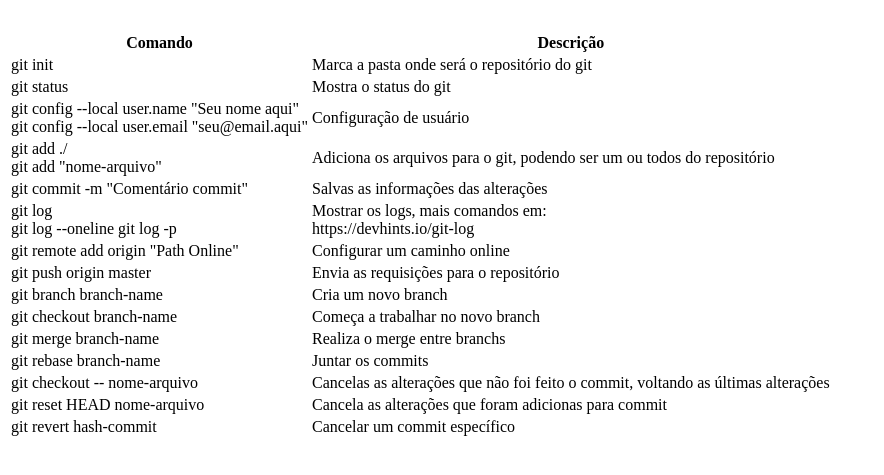
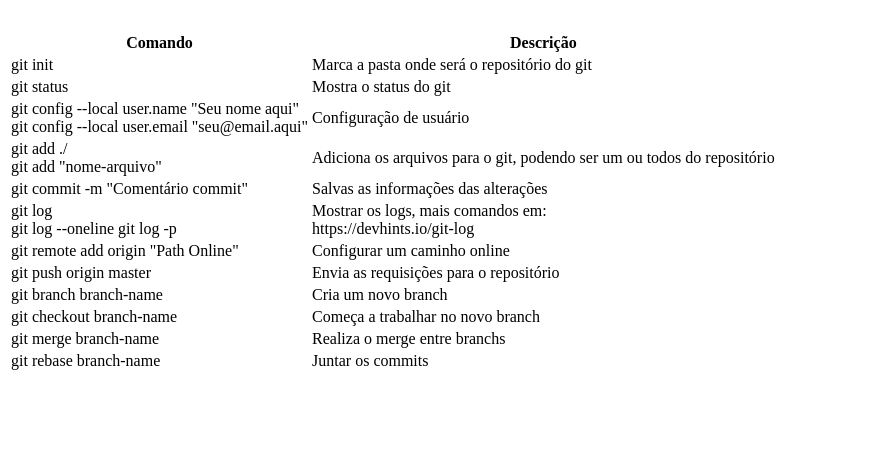
Before and after one commit to Renatob90/GitTest, a plain HTML site: page Index.html in a window 1280 px wide. Shown: the part 87-562 px from the top of the page, without its empty margins (0-884 px from the left). Drawn offline with Linux system fonts and the light colour scheme.

Commit message:
Revert "testando revert"
This reverts commit bcebfaff1981ebed7a1e0f7650ca5e7ca3f9affe.

```diff
--- a/Index.html
+++ b/Index.html
@@ -69,18 +69,6 @@
                 <td>git rebase branch-name</td>
                 <td>Juntar os commits</td>
             </tr>
-            <tr>
-                <td>git checkout -- nome-arquivo</td>
-                <td>Cancelas as alterações que não foi feito o commit, voltando as últimas alterações</td>
-            </tr>
-            <tr>
-                <td>git reset HEAD nome-arquivo</td>
-                <td>Cancela as alterações que foram adicionas para commit</td>
-            </tr>
-            <tr>
-                <td>git revert hash-commit</td>
-                <td>Cancelar um commit específico</td>
-            </tr>
         </table>
     </body>
 </html>
```
